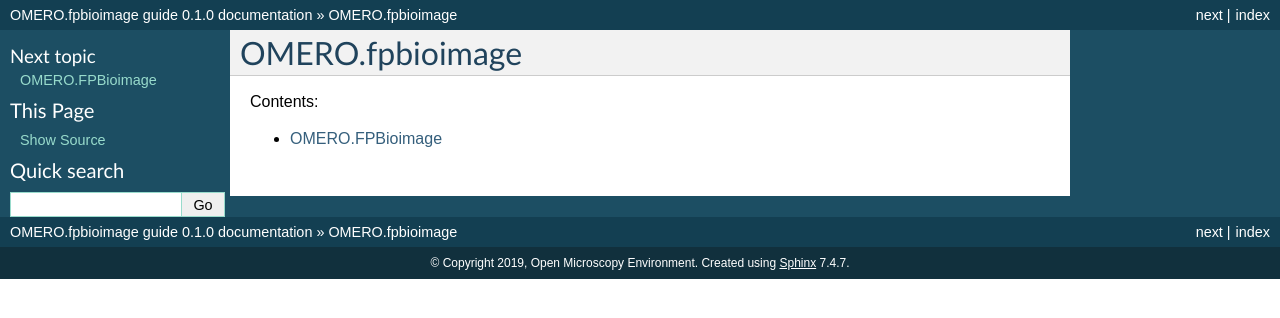
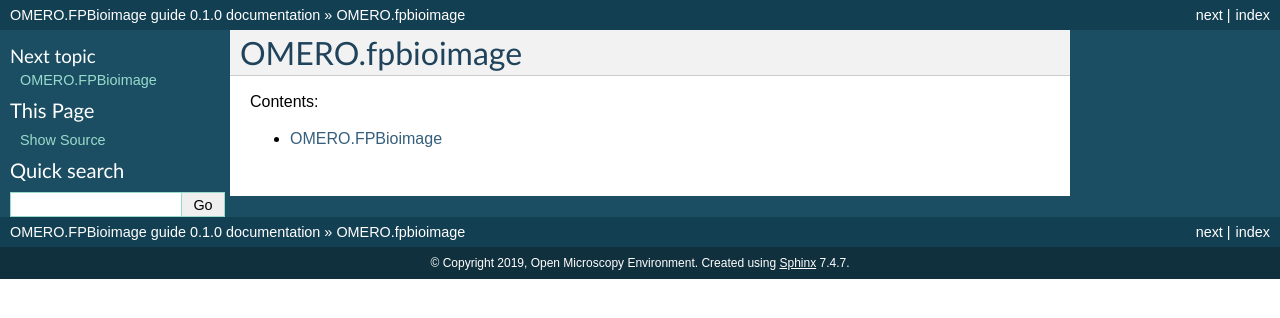
Before and after one commit to jburel/omero-guide-fpbioimage, a Sphinx documentation site: the page built from docs/index.rst, in a window 1280 px wide. Shown: the top 318 px of the page. Built offline with Sphinx 7.4.7, drawn with Linux system fonts in a browser that asks for light colours.

Commit message:
Use correct name

```diff
--- a/docs/conf.py
+++ b/docs/conf.py
@@ -49,7 +49,7 @@
 master_doc = 'index'
 
 # General information about the project.
-project = u'OMERO.fpbioimage guide'
+project = u'OMERO.FPBioimage guide'
 copyright = u'2019, Open Microscopy Environment'
 
 # The version info for the project you're documenting, acts as replacement for
```
